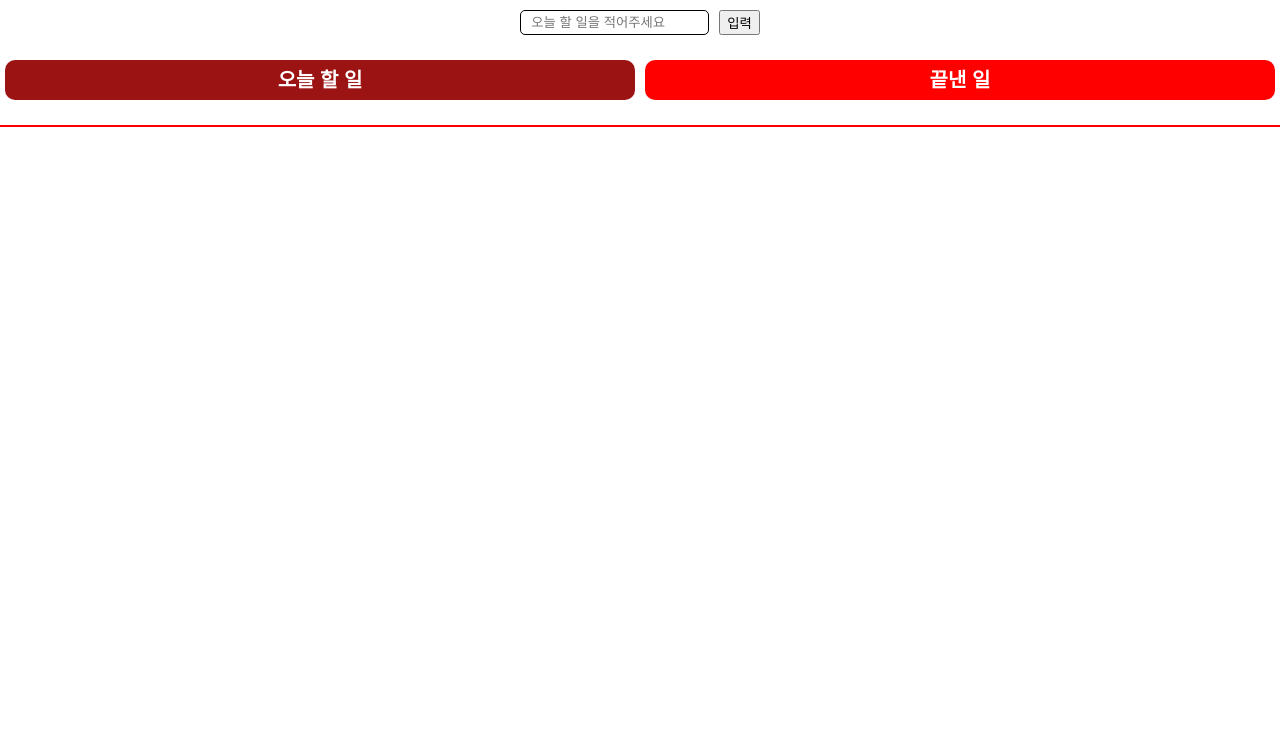
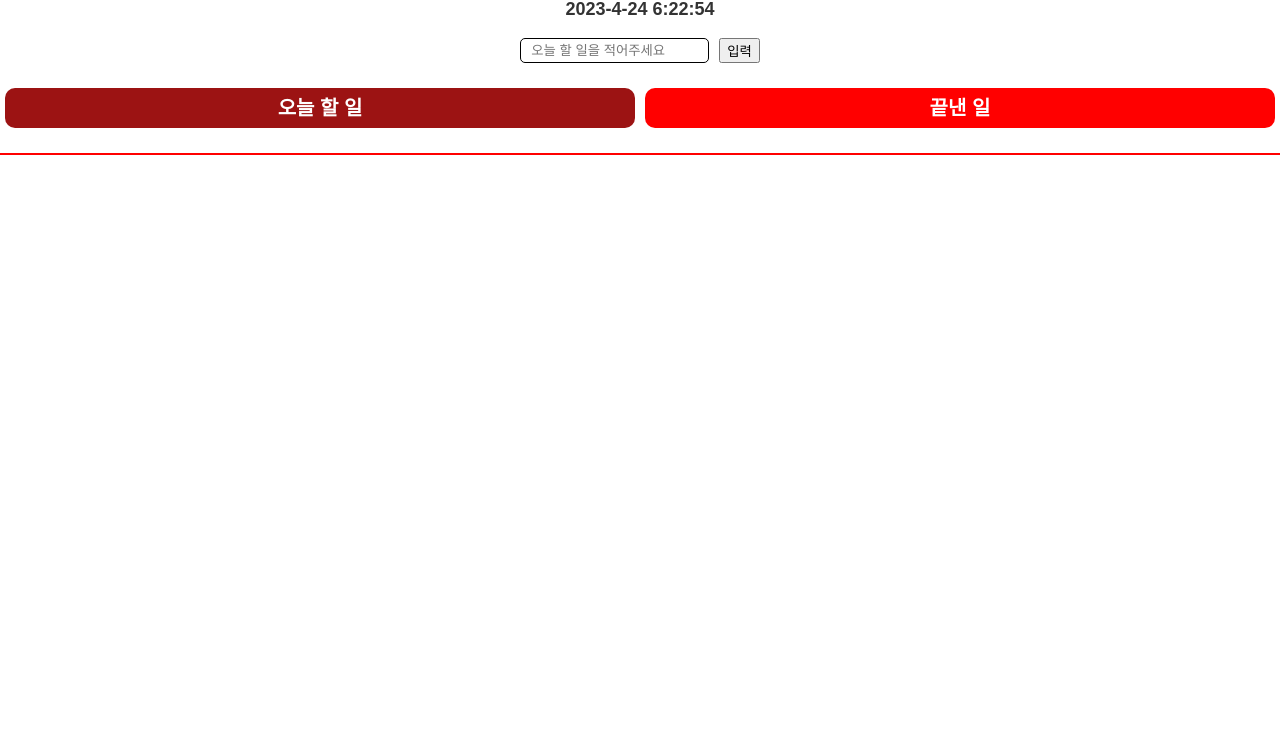
Before and after one commit to Librariann/TodosList, a plain HTML site: page index.html in a window 1280 px wide. Shown: the part 54-800 px from the top of the page. Drawn offline with Linux system fonts and the light colour scheme.

Commit message:
add time

```diff
--- a/index.css
+++ b/index.css
@@ -4,10 +4,13 @@ body {
 
 /* header start */
 .header {
-  display: flex;
-  justify-content: center;
+  text-align: center;
   margin-bottom: 20px;
   margin-top: 20px;
+}
+
+.header h2 {
+  margin-top: 10px;
 }
 /* header end */
 
--- a/index.html
+++ b/index.html
@@ -12,6 +12,7 @@
   <body>
     <div class="header">
       <h1>할 일을 적어봅시다~~</h1>
+      <h2 class="time"></h2>
     </div>
 
     <div class="input-text">
@@ -36,5 +37,6 @@
 
     <!-- javaScrpit -->
     <script src="./index.js"></script>
+    <script src="./time.js"></script>
   </body>
 </html>
--- a/index.js
+++ b/index.js
@@ -78,9 +78,9 @@ const completeTodo = (event) => {
 
 /**
  *
- * @param {Object} value
- * @param {Int} index
- * @param {Boolean} complete
+ * @param {Object} value todo value
+ * @param {Int} index todo 순번
+ * @param {Boolean} complete todo 완료 여부 true, false
  */
 const createElementLi = (value, index, complete) => {
   const newDate = new Date(value.date);
--- /dev/null
+++ b/time.js
@@ -0,0 +1,40 @@
+const h2 = document.querySelector(".time");
+
+//새로운 시간 업데이트
+function callNewDate() {
+  const newDate = new Date();
+
+  const year = newDate.getFullYear();
+  const month = newDate.getMonth() + 1;
+  const date = newDate.getDate();
+  const hour = newDate.getHours();
+  const minutes = newDate.getMinutes();
+
+  //10초 미만 일때 초 앞에 0을 붙여준다 ex) 01,02,03..
+  const seconds =
+    newDate.getSeconds() < 10
+      ? "0" + newDate.getSeconds()
+      : newDate.getSeconds();
+  const time =
+    year +
+    "-" +
+    month +
+    "-" +
+    date +
+    " " +
+    hour +
+    ":" +
+    minutes +
+    ":" +
+    seconds;
+
+  return time;
+}
+
+//최초 로딩시 보여지는 시간
+h2.innerHTML = callNewDate();
+
+//최초 로딩 이후 1초마다 시간 업데이트
+setInterval(function () {
+  h2.innerHTML = callNewDate();
+}, 1000);
```
